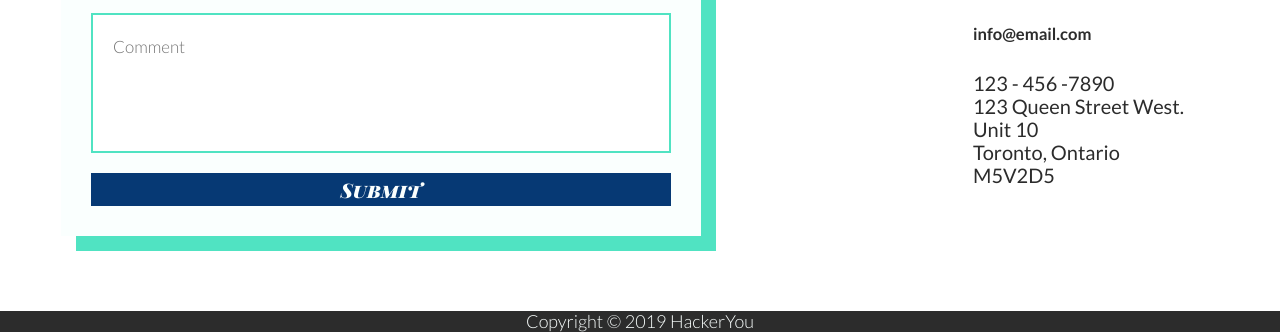
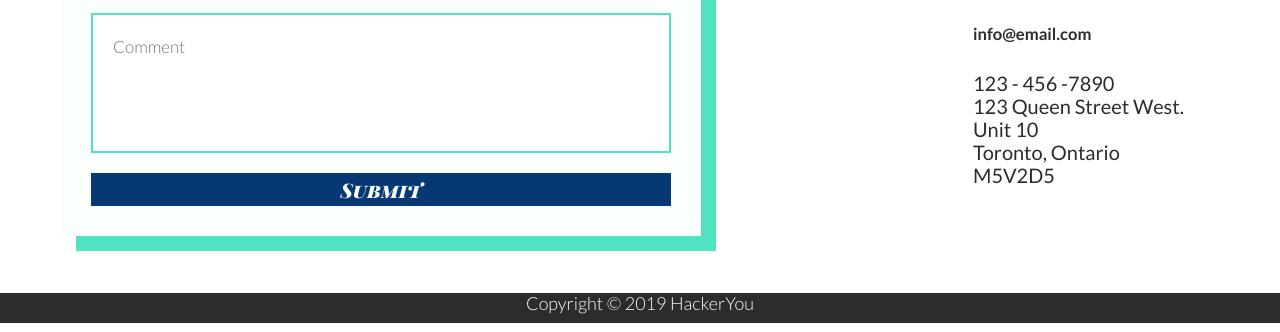
Before and after one commit to harrisonhui/harrisonHuiProjectOne, a plain HTML site: page contact.html in a window 1280 px wide. Shown: the part 477-809 px from the top of the page. Drawn offline with Linux system fonts and the light colour scheme.

Commit message:
to ensure footer is at the bottom of contact page

```diff
--- a/styles/sass/partials/_contact.scss
+++ b/styles/sass/partials/_contact.scss
@@ -69,10 +69,10 @@
 }
 
 // style in case footer is not at the bottom of page
-// .contactFooter {
-//     position:fixed;
-//     left:0px;
-//     bottom:0px;
-//     height:30px;
-//     width:100%;
-// }
+.contactFooter {
+    position:fixed;
+    left:0px;
+    bottom:0px;
+    height:30px;
+    width:100%;
+}
```
Also changed, not shown: styles/styles.css.
